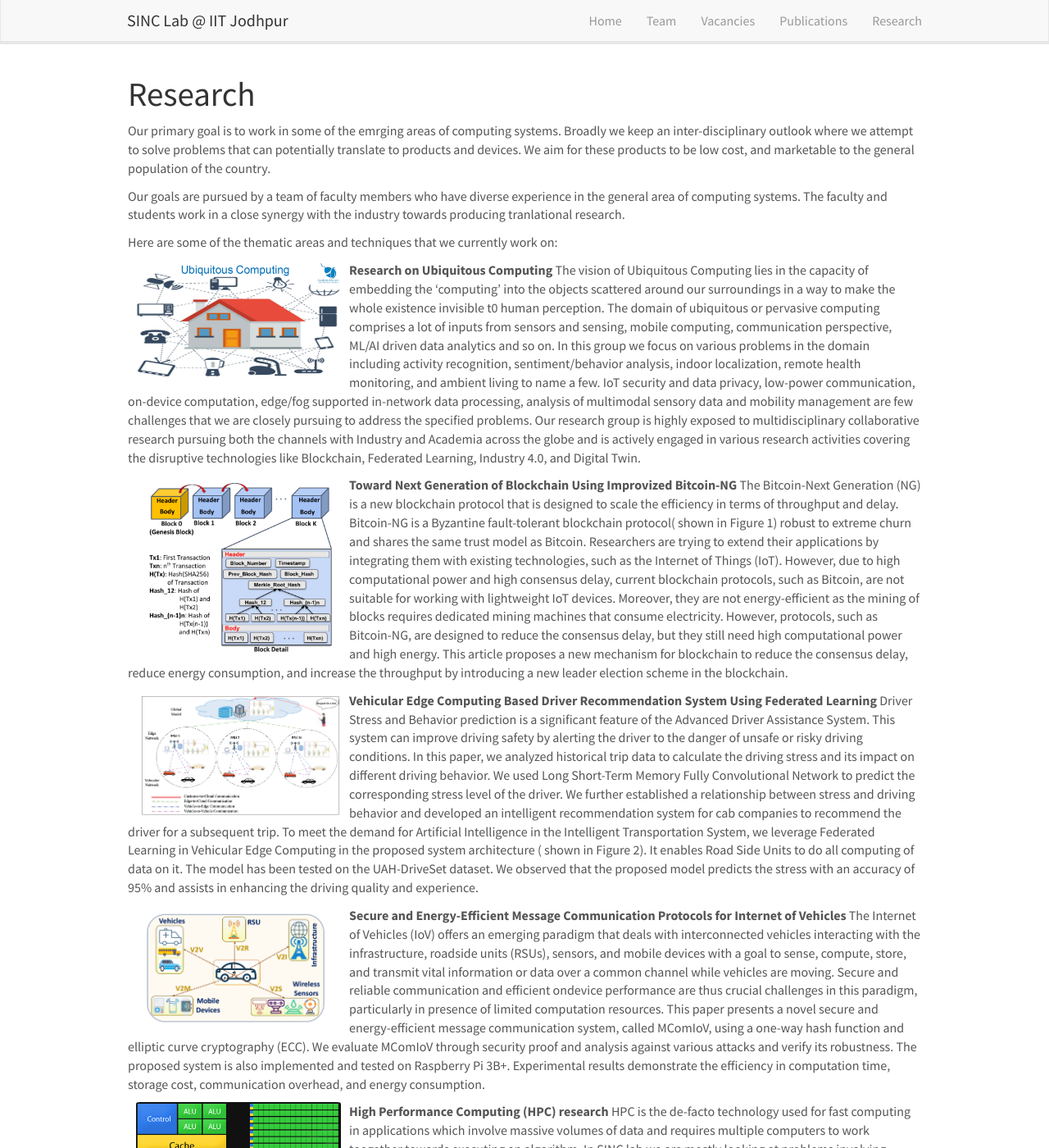
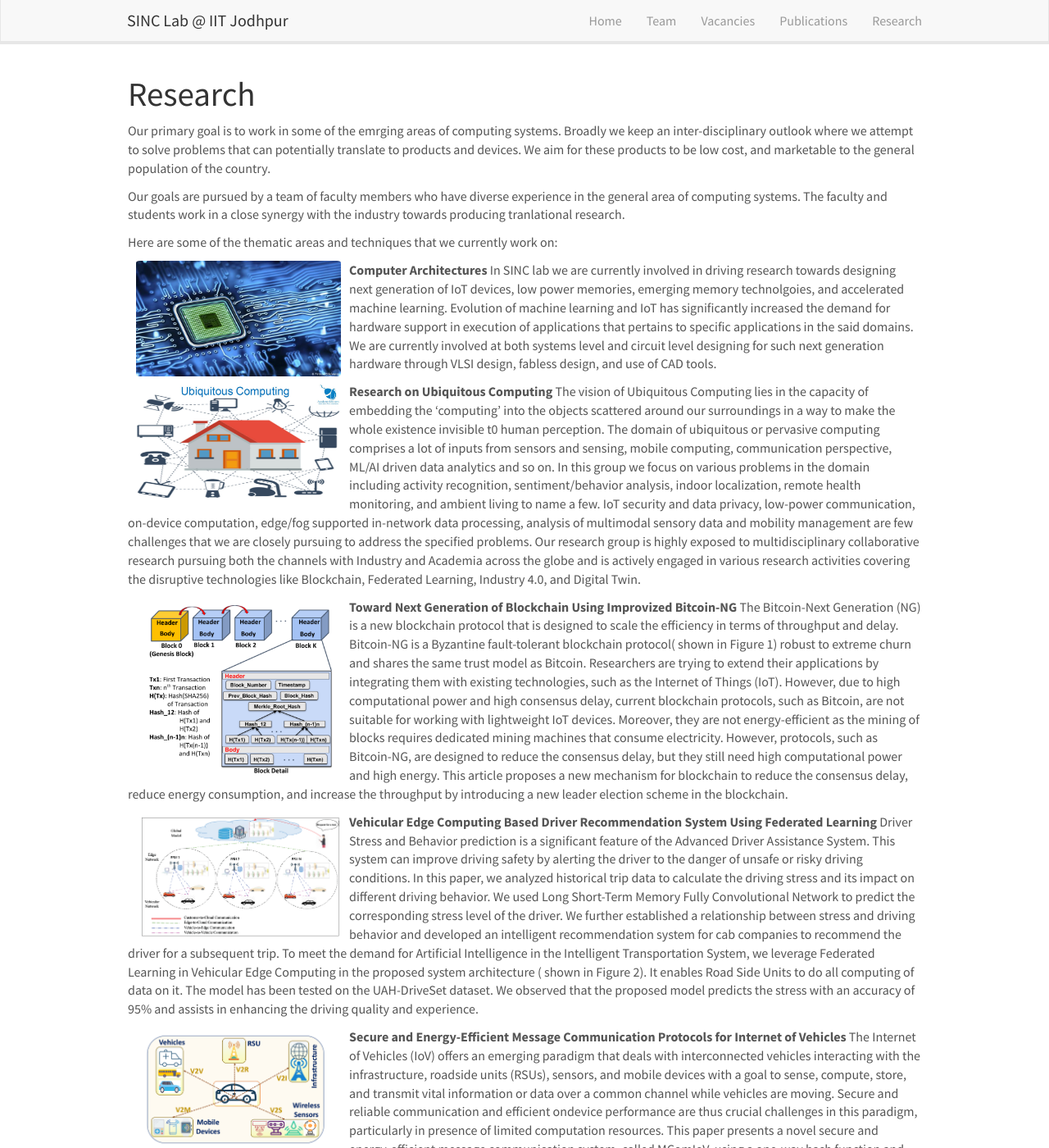
Before and after one commit to sinclab-iitj/sinclab-iitj.github.io, a Jekyll site: the page built from _pages/research.md, in a window 1280 px wide and 1400 px high. Shown: the whole window at 82% size. Built offline with Jekyll 4.4.1, drawn with Linux system fonts in a browser that asks for light colours; nearby versions of some CDN libraries; some of the changed text lies outside the part shown.

Commit message:
Update research.md

```diff
--- a/_pages/research.md
+++ b/_pages/research.md
@@ -13,6 +13,10 @@ Our primary goal is to work in some of the emrging areas of computing systems. B
 Our goals are pursued by a team of faculty members who have diverse experience in the general area of computing systems. The faculty and students work in a close synergy with the industry towards producing tranlational research.
 
 Here are some of the thematic areas and techniques that we currently work on:
+
+**Computer Architectures**
+![]({{ site.url }}{{ site.baseurl }}/images/respic/arch.jpg){: style="width: 250px; float: left; margin: 0px  10px"}
+In SINC lab we are currently involved in driving research towards designing next generation of IoT devices, low power memories, emerging memory technolgoies, and accelerated machine learning. Evolution of machine learning and IoT has significantly increased the demand for hardware support in execution of applications that pertains to specific applications in the said domains. We are currently involved at both systems level and circuit level designing for such next generation hardware through VLSI design, fabless design, and use of CAD tools.
 
 **Research on Ubiquitous Computing**
 ![]({{ site.url }}{{ site.baseurl }}/images/respic/ubicomp.jpeg){: style="width: 250px; float: left; margin: 0px  10px"}
@@ -34,9 +38,5 @@ The Internet of Vehicles (IoV) offers an emerging paradigm that deals with inter
 ![]({{ site.url }}{{ site.baseurl }}/images/respic/hpc.png){: style="width: 250px; float: left; margin: 0px  10px"}
 HPC is the de-facto technology used for fast computing in applications which involve massive volumes of data and requires multiple computers to work toegether towards executing an algorithm. In SINC lab we are mostly looking at problems involving several data-centric applications specifically in the domain of large graphs, social network analysis, and data mining. HPC typically involves significant use of modern multi-core processors such as multi-core CPUs, and many-core processors such as GPUs which play a critical role in accelerating the execution. Research typically entails devising algorithms for parallel and distributed comptuing, data partitioning, distribution, communication among processors, consolodation, and synchronization. Specific problems of current interest lies in the areas of massive graph analytics, dynamic graphs, designing of efficien runtimes for generic data minign problems, exploitation of HPC hardwre features, and heterogeneity.
 
-**Computer Architectures.**
-![]({{ site.url }}{{ site.baseurl }}/images/respic/arch.jpg){: style="width: 250px; float: left; margin: 0px  10px"}
-In SINC lab we are currently involved in driving research towards designing next generation of IoT devices, low power memories, emerging memory technolgoies, and accelerated machine learning. Evolution of machine learning and IoT has significantly increased the demand for hardware support in execution of applications that pertains to specific applications in the said domains. We are currently involved at both systems level and circuit level designing for such next generation hardware through VLSI design, fabless design, and use of CAD tools.
-
 
 ### ... and more.
```
